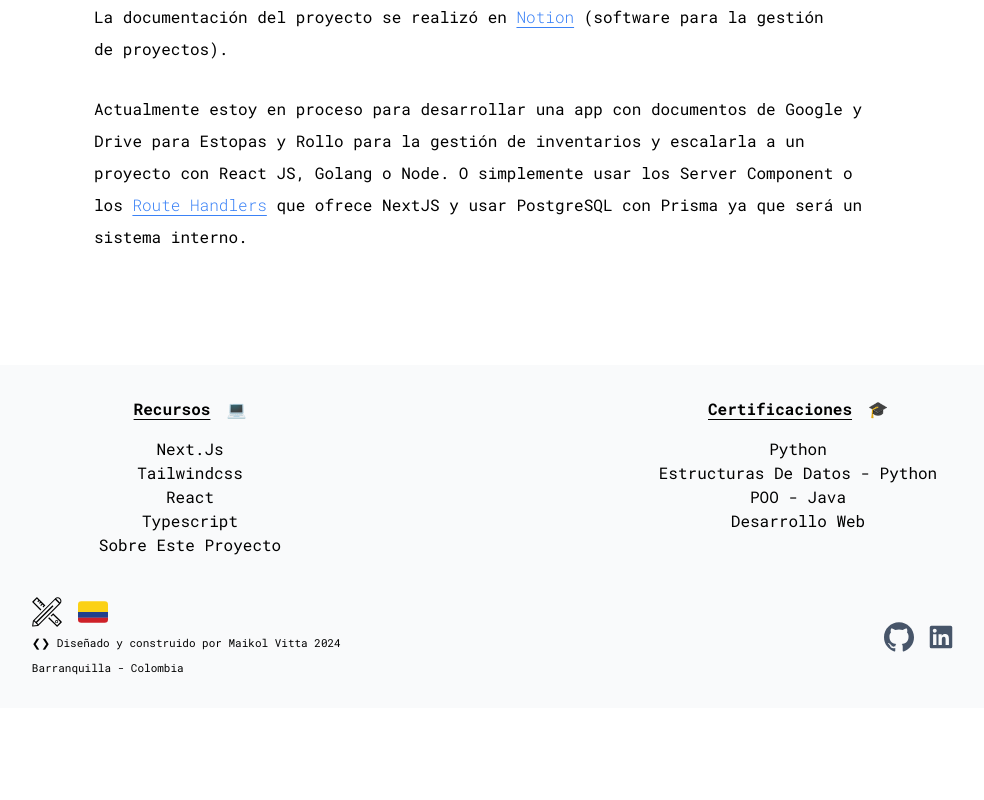
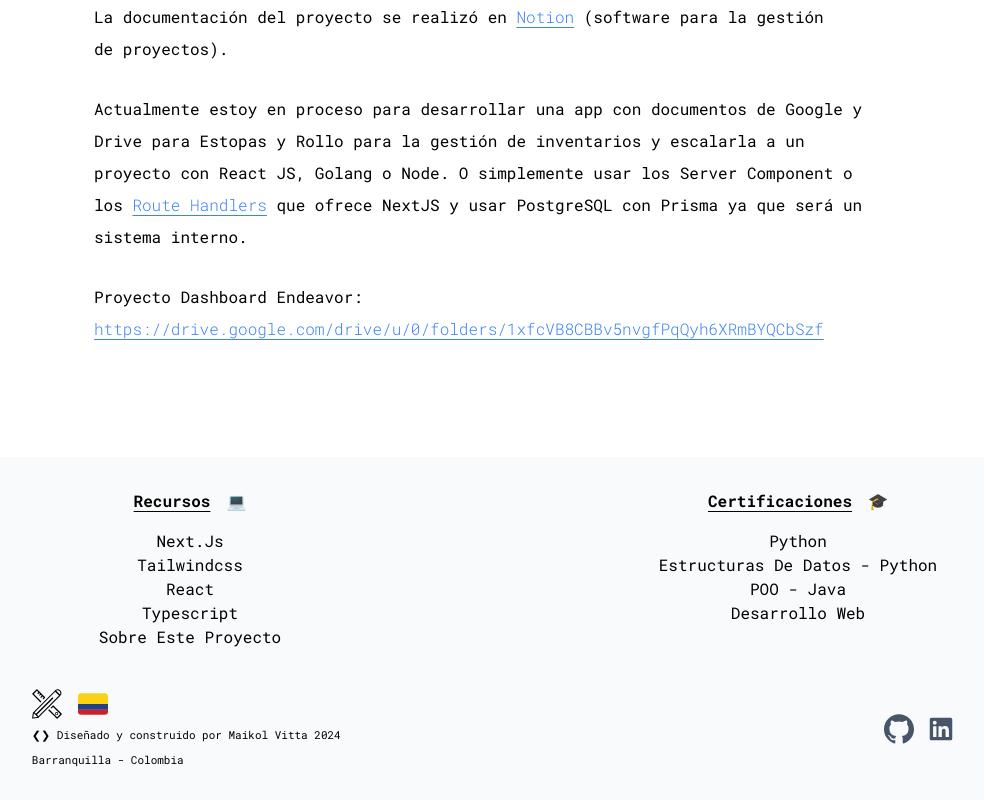
Before and after one commit to mvitta/cv-maikol, a Next.js app: page / in a window 1280 px wide. Shown: the part 2515-3315 px from the top of the page, without its empty margins (146-1130 px from the left). Before the commit the page ends 3223 px from the top, so only its background shows below. Built offline with nearby package versions, Linux system fonts and the light colour scheme.

Commit message:
link del proyecto dashboard endeavor

```diff
--- a/src/app/page.tsx
+++ b/src/app/page.tsx
@@ -13,6 +13,8 @@ import ContentWrapper from '@/components/containers/ContentWrapper'
 import IconSkills from '@/components/icons/IconSkills'
 import IconProject from '@/components/icons/IconProject'
 import { profile } from '@/app/data_profile'
+import Paragraph from '@/components/ui/paragraph/Paragraph'
+import ExternalLink from '@/components/ui/ExternalLink'
 
 export default function Home() {
   const {
@@ -173,6 +175,12 @@ export default function Home() {
                 </AddLinksToParagraph>
               )
             })}
+            <Paragraph>
+              Proyecto Dashboard Endeavor:{' '}
+              <ExternalLink>
+                https://drive.google.com/drive/u/0/folders/1xfcVB8CBBv5nvgfPqQyh6XRmBYQCbSzf
+              </ExternalLink>
+            </Paragraph>
           </ContentWrapper>
         </Container>
       </section>
--- a/src/components/ui/ExternalLink.tsx
+++ b/src/components/ui/ExternalLink.tsx
@@ -7,6 +7,7 @@ export default function ExternalLink({
   return (
     <>
       <a
+        href={typeof children === 'string' ? children : ''}
         target='_blank'
         rel='noopener noreferrer'
         className='font-light text-blue-500 hover:text-blue-300 underline underline-offset-4 contrast-100'
--- a/src/components/ui/paragraph/Paragraph.tsx
+++ b/src/components/ui/paragraph/Paragraph.tsx
@@ -9,10 +9,7 @@ export default function Paragraph({
 }: PropsParagraph) {
   return (
     <p
-      className={cn(
-        'mb-5 text-pretty py-1 dark:text-dark-mode-text-p',
-        className
-      )}
+      className={cn('mb-5 text-pretty py-1 leading-loose', className)}
       {...props}
     >
       {children}
```
